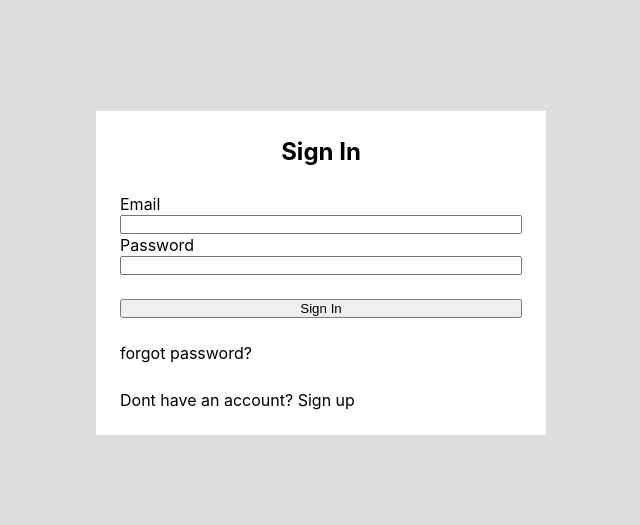
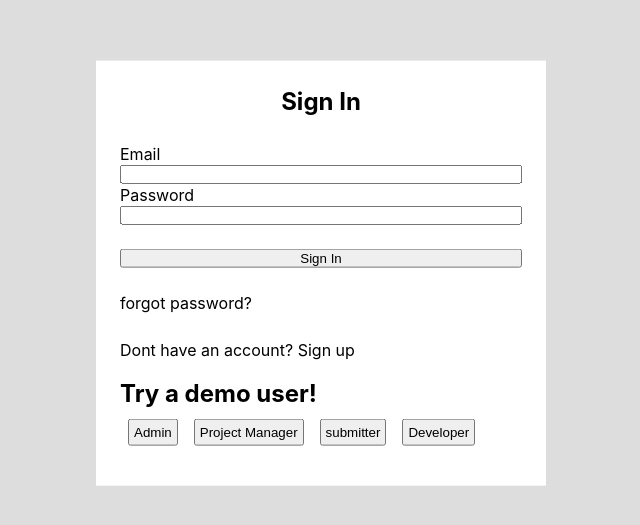
Before and after one commit to Michael-c7/bug-tracker, a React (Create React App) app: page /SignIn in a window 1280 px wide. Shown: the part 127-652 px from the top of the page, without its empty margins (319-959 px from the left). Built offline with nearby package versions, Linux system fonts and the light colour scheme; no server answers.

Commit message:
V1.24 add demo users

```diff
--- a/src/App.js
+++ b/src/App.js
@@ -17,10 +17,9 @@ function App() {
   return (
     <div>
       {error && <p className="error-message">{error}</p>}
-      {loading ? <h2>Loading...</h2> : <>{user ? <Dashboard/> : <Router>
-        {/* <Link to="/SignIn">{<SignIn/>}</Link> */}
-
-        <Routes>
+      {loading ? <h2>Loading...</h2> : <>{user ? <Dashboard/> : (
+        <Router>
+          <Routes>
             <Route exact path='/SignIn' element={<SignIn/>}/>
 
             <Route exact path='/SignUp' element={<SignUp/>}/>
@@ -31,11 +30,9 @@ function App() {
           </Routes>
 
         </Router>
+      )
 
       }</>}
-
-
-
     </div>
   );
 }
@@ -51,10 +48,10 @@ TODO
 - add the forgot / reset password functionality [x]
 - add first name & last name to the sign up form [x]
 
--separate the sign up, login, forgot password form into different pages(react router)
+-separate the sign up, login, forgot password form into different pages(react router) [X]
 
 - add sign in as guest functionality
-  [Will have demo account for each role that you can log in as]
+[Will have demo account for each role that you can log in as]
 
 - style the sign in, sign up and reset password forms
 
--- a/src/components/SignIn.js
+++ b/src/components/SignIn.js
@@ -1,6 +1,7 @@
 import React, { useRef } from 'react'
 import { useUserContext } from '../context/userContext'
 import { Link } from "react-router-dom";
+import demoUserLoginInfo from "../demoUserLoginInfo"
 
 const SignIn = () => {
     const emailRef = useRef()
@@ -15,6 +16,12 @@ const SignIn = () => {
 
         if(email && password) signInUser(email, password)
     }
+
+    let signInDemoAdmin = _ => signInUser(demoUserLoginInfo.admin.email, demoUserLoginInfo.admin.password)
+    let signInDemoProjectManger = _ => signInUser(demoUserLoginInfo.projectManager.email, demoUserLoginInfo.projectManager.password)
+    let signInDemoSubmitter = _ => signInUser(demoUserLoginInfo.submitter.email, demoUserLoginInfo.submitter.password)
+    let signInDemoDeveloper = _ => signInUser(demoUserLoginInfo.developer.email, demoUserLoginInfo.developer.password)
+
 
 
 
@@ -35,6 +42,14 @@ const SignIn = () => {
 
                 <div className="login-button-main">Dont have an account? <Link to="/SignUp">Sign up</Link></div>
             </form>
+
+            <div className="demo-user-container">
+                <h2>Try a demo user!</h2>
+                <button onClick={() => signInDemoAdmin()}>Admin</button>
+                <button onClick={() => signInDemoProjectManger()}>Project Manager</button>
+                <button onClick={() => signInDemoSubmitter()}>submitter</button>
+                <button onClick={() => signInDemoDeveloper()}>Developer</button>
+            </div>
         </section>
     )
 }
--- a/src/context/userContext.js
+++ b/src/context/userContext.js
@@ -9,11 +9,9 @@ import {
     reload,
  } from "firebase/auth";
 
- import { collection, addDoc, getDocs  } from "firebase/firestore";
+import { collection, addDoc, getDocs  } from "firebase/firestore";
 
 import { auth, db } from "../firebase"
-
-// const userData = doc
 
 const UserContext = createContext({})
 
@@ -24,7 +22,6 @@ export const UserContextProvider = ({children}) => {
     const [user, setUser] = useState(null)
     const [loading, setLoading] = useState()
     const [error, setError] = useState("")
-    const [currentUserUID, setCurrentUserUID] = useState()
     const [userInfo, setUserInfo] = useState({})
 
 
@@ -44,24 +41,17 @@ export const UserContextProvider = ({children}) => {
 
 
     const getUserInfo = () => {
-        /*call this function: on sign up,
-         on log in, on page load(when logged in)*/
-
-
         onAuthStateChanged(auth, (user) => {
-    // 1. check if user is logged in / authenticated
+        // 1. check if user is logged in / authenticated
             if(user) {
             // 2. get their info from the firestore database
-                // console.log(user.uid)
                 console.log("user is logged in")
 
-                const querySnapshot = getDocs(collection(db, "users")).then((item) => {
-                    let x = item.docs.map((thing) => {
-
+                getDocs(collection(db, "users")).then((item) => {
+                    item.docs.forEach((thing) => {
                         /*checking if object of values exists and if the current objects uid value(the unique user id) is equal to signed in users uid*/
                         if(thing["_document"].data.value.mapValue.fields && thing["_document"].data.value.mapValue.fields.uid.stringValue === user.uid) {
                             let currentInfo = thing["_document"].data.value.mapValue.fields;
-                            console.log(currentInfo)
                             setUserInfo({
                                 email:currentInfo.email.stringValue,
                                 name:currentInfo.name.stringValue,
@@ -75,8 +65,6 @@ export const UserContextProvider = ({children}) => {
                 // user is signed out
             }
         })
-
-
     }
 
 
@@ -99,7 +87,6 @@ export const UserContextProvider = ({children}) => {
                 uid:cred.user.uid,
               }).then(res => console.log(res))
               .catch((error) => setError(error))
-              setCurrentUserUID(cred.user.uid)
         })
         .catch(err => setError(err.message))
         .finally(() => setLoading(false))
@@ -113,16 +100,9 @@ export const UserContextProvider = ({children}) => {
         setLoading(true)
         signInWithEmailAndPassword(auth, email, password)
         .then(res => {
-            /*IMPORTANT only triggered to get the data on logged in
-            I should trigger write a separate function for this and
-            1. trigger on login
-            2. trigger on reload / onload
-             */
-            setCurrentUserUID(res.user.uid);
             // getting the user info from the database
-            const querySnapshot = getDocs(collection(db, "users")).then((item) => {
-                let x = item.docs.map((thing) => {
-
+            getDocs(collection(db, "users")).then((item) => {
+                item.docs.forEach((thing) => {
                     /*checking if object of values exists and if the current objects uid value(the unique user id) is equal to signed in users uid*/
                     if(thing["_document"].data.value.mapValue.fields && thing["_document"].data.value.mapValue.fields.uid.stringValue === res.user.uid) {
                         let currentInfo = thing["_document"].data.value.mapValue.fields;
--- a/src/index.scss
+++ b/src/index.scss
@@ -29,3 +29,22 @@ a {
   color:inherit;
   text-decoration: none;
 }
+
+
+
+
+
+
+
+.demo-user-container {
+  margin:1rem 0;
+
+  h2 {
+    margin:0.5rem 0;
+  }
+
+  button {
+    padding:0.25rem;
+    margin:0 0.5rem;
+  }
+}
```
Also changed, not shown: src/components/SignUp.js (line endings or trailing spaces), 1 other file (tests, documents, lock files or other folders).
